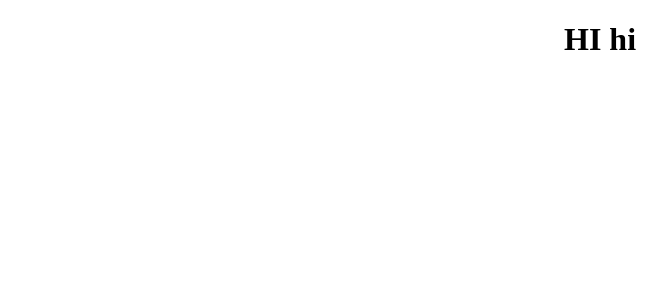
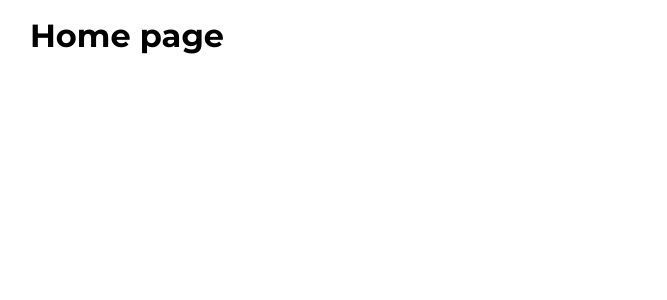
Before and after one commit to anwalker293/tech-travel-plus, a React (Create React App) app: page / in a window 1280 px wide. Shown: the top 300 px of the page, without its empty margins (40-707 px from the left). Built offline with nearby package versions, Linux system fonts and the light colour scheme.

Commit message:
feat: begin routes
Signed-off-by: Alex Walker <alex.walker@indicio.tech>

```diff
--- a/package.json
+++ b/package.json
@@ -8,6 +8,7 @@
     "@testing-library/user-event": "^13.5.0",
     "react": "^18.2.0",
     "react-dom": "^18.2.0",
+    "react-router-dom": "6",
     "react-scripts": "5.0.1",
     "web-vitals": "^2.1.4"
   },
--- a/public/index.html
+++ b/public/index.html
@@ -24,7 +24,7 @@
       work correctly both with client-side routing and a non-root public URL.
       Learn how to configure a non-root public URL by running `npm run build`.
     -->
-    <title>React App</title>
+    <title>Tech & Travel</title>
   </head>
   <body>
     <noscript>You need to enable JavaScript to run this app.</noscript>
--- a/src/App.css
+++ b/src/App.css
@@ -1,38 +1,24 @@
-.App {
-  text-align: center;
+@import url("https://fonts.googleapis.com/css2?family=Montserrat:ital,wght@0,100;0,200;0,300;0,400;0,500;0,600;0,700;0,800;0,900;1,100;1,200;1,300;1,400;1,500;1,600;1,700;1,800;1,900&display=swap");
+
+*,
+*::after,
+*::before {
+  box-sizing: border-box;
+  margin: 0;
 }
 
-.App-logo {
-  height: 40vmin;
-  pointer-events: none;
+body {
+  font-family: "Montserrat", sans-serif;
 }
 
-@media (prefers-reduced-motion: no-preference) {
-  .App-logo {
-    animation: App-logo-spin infinite 20s linear;
-  }
+button,
+input {
+  font-family: "Montserrat", sans-serif;
 }
 
-.App-header {
-  background-color: #282c34;
-  min-height: 100vh;
-  display: flex;
-  flex-direction: column;
-  align-items: center;
-  justify-content: center;
-  font-size: calc(10px + 2vmin);
-  color: white;
+.container {
+  max-width: 1140px;
+  width: 95%;
+  margin: 0 auto;
+  padding: 1rem 0;
 }
-
-.App-link {
-  color: #61dafb;
-}
-
-@keyframes App-logo-spin {
-  from {
-    transform: rotate(0deg);
-  }
-  to {
-    transform: rotate(360deg);
-  }
-}
--- a/src/App.jsx
+++ b/src/App.jsx
@@ -1,9 +1,16 @@
+import React from "react";
 import "./App.css";
+import Blog from "./pages/blog/index";
+import Home from "./pages/home/index.jsx";
+import { Route, Routes } from "react-router-dom";
 
 const App = () => {
   return (
-    <div className="App">
-      <h1>HI hi</h1>
+    <div className="container">
+      <Routes>
+        <Route path="/" element={<Home />} />
+        <Route path="/blog/:id" element={<Blog />} />
+      </Routes>
     </div>
   );
 };
--- a/src/index.js
+++ b/src/index.js
@@ -1,11 +1,14 @@
 import React from "react";
 import ReactDOM from "react-dom/client";
+import { BrowserRouter } from "react-router-dom";
 import App from "./App";
 
 const root = ReactDOM.createRoot(document.getElementById("root"));
 root.render(
   <React.StrictMode>
-    <App />
+    <BrowserRouter>
+      <App />
+    </BrowserRouter>
   </React.StrictMode>
 );
 
--- /dev/null
+++ b/src/pages/blog/index.jsx
@@ -0,0 +1,11 @@
+import React from "react";
+
+const Blog = () => {
+  return (
+    <div>
+      <h1>Blog page</h1>
+    </div>
+  );
+};
+
+export default Blog;
--- /dev/null
+++ b/src/pages/home/index.jsx
@@ -0,0 +1,9 @@
+const Home = () => {
+  return (
+    <div>
+      <h1>Home page</h1>
+    </div>
+  );
+};
+
+export default Home;
```
Also changed, not shown: 2 other files (tests, documents, lock files or other folders).
